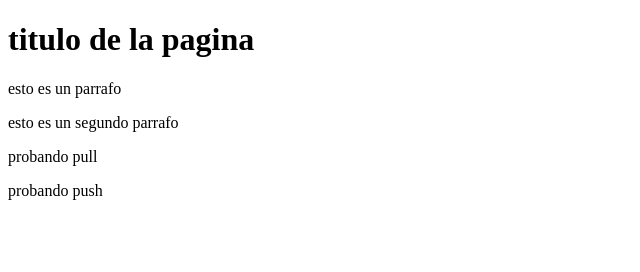
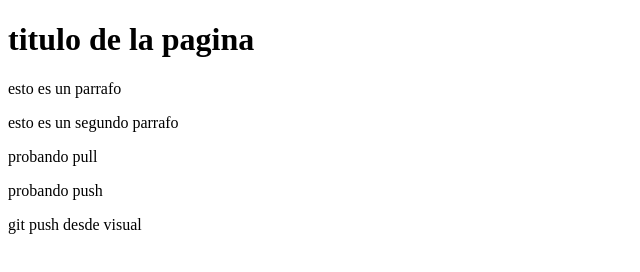
Before and after one commit to MiguelNefle1/probando, a plain HTML site: page index.html in a window 1280 px wide. Shown: the whole page, without its empty margins (0-640 px from the left). Drawn offline with Linux system fonts and the light colour scheme.

Commit message:
push desde visual

```diff
--- a/index.html
+++ b/index.html
@@ -12,6 +12,7 @@
     <p>esto es un segundo parrafo</p>
     <p>probando pull</p>
     <p>probando push</p>
+    <p>git push desde visual</p>
 
 </body>
 </html>
```
